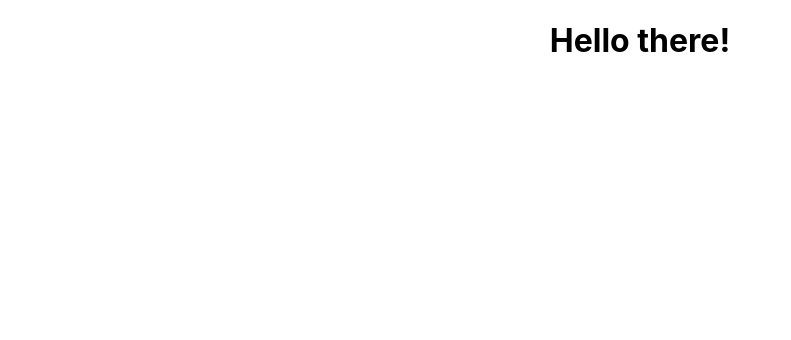
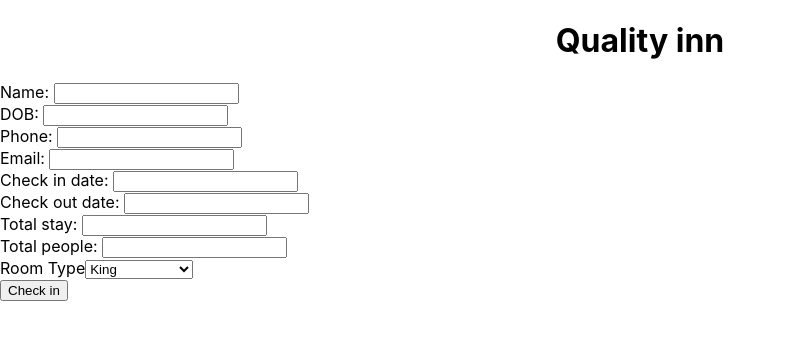
Before and after one commit to d7patel/motel, a React (Create React App) app: page / in a window 1280 px wide. Shown: the top 340 px of the page, without its empty margins (0-791 px from the left). Built offline with nearby package versions, Linux system fonts and the light colour scheme.

Commit message:
added basic form

```diff
--- a/src/App.css
+++ b/src/App.css
@@ -1,38 +1,3 @@
-.App {
+h1{
   text-align: center;
 }
-
-.App-logo {
-  height: 40vmin;
-  pointer-events: none;
-}
-
-@media (prefers-reduced-motion: no-preference) {
-  .App-logo {
-    animation: App-logo-spin infinite 20s linear;
-  }
-}
-
-.App-header {
-  background-color: #282c34;
-  min-height: 100vh;
-  display: flex;
-  flex-direction: column;
-  align-items: center;
-  justify-content: center;
-  font-size: calc(10px + 2vmin);
-  color: white;
-}
-
-.App-link {
-  color: #61dafb;
-}
-
-@keyframes App-logo-spin {
-  from {
-    transform: rotate(0deg);
-  }
-  to {
-    transform: rotate(360deg);
-  }
-}
--- a/src/components/Index.js
+++ b/src/components/Index.js
@@ -1,11 +1,80 @@
 import React, { Component } from 'react'
 
 class Index extends Component {
+    constructor(props) {
+        super(props)
+
+        this.state = {
+            name: '',
+            DOB: '',
+            phone: '',
+            email: '',
+            checkInDate: '',
+            checkOutDate: '',
+            totalStay: '',
+            totalPeople: '',
+            message: ''
+        }
+    }
+
+    handleName = (event) => {
+        this.setState({
+            name: event.target.value
+        })
+    }
+
+    handleDOB = (event) => {
+        this.setState({
+            DOB: event.target.value
+        })
+    }
+
+    handleCheckIn = event => {
+        this.setState({
+            message:`${this.state.name} is checked in successfully. ${this.state.DOB}`
+        })
+        //event.preventDefault()
+    }
+
     render() {
         return (
-            <div>
-                <h1>Hello there!</h1>
-            </div>
+            <form onSubmit={this.handleCheckIn}>
+                <h1>Quality inn</h1>
+                <div>
+                    {this.state.message}
+                </div>
+                <div>
+
+                    <div><label>Name: </label>
+                    <input type="text" value= {this.state.name} onChange={this.handleName} /></div>
+                    <div><label>DOB: </label>
+                    <input type="text" value= {this.state.DOB} onChange={this.handleDOB} /></div>
+                    <div><label>Phone: </label>
+                    <input type="text" /></div>
+                    <div><label>Email: </label>
+                    <input type="text" /></div>
+                    <div><label>Check in date: </label>
+                    <input type="text" /></div>
+                    <div><label>Check out date: </label>
+                    <input type="text" /></div>
+                    <div><label>Total stay: </label>
+                    <input type="text" /></div>
+                    <div><label>Total people: </label>
+                    <input type="text" /></div>
+                    <div>
+                        <label>Room Type</label>
+                        <select>
+                            <option value="King">King</option>
+                            <option value="Double Queen">Double Queen</option>
+                            <option value="Suite">Suite</option>
+                            <option value="Handicap">Handicap</option>
+                        </select>
+                    </div>
+                    <div><button type="submit" >Check in</button></div>
+
+                </div>
+            </form>
+
         )
     }
 }
```
